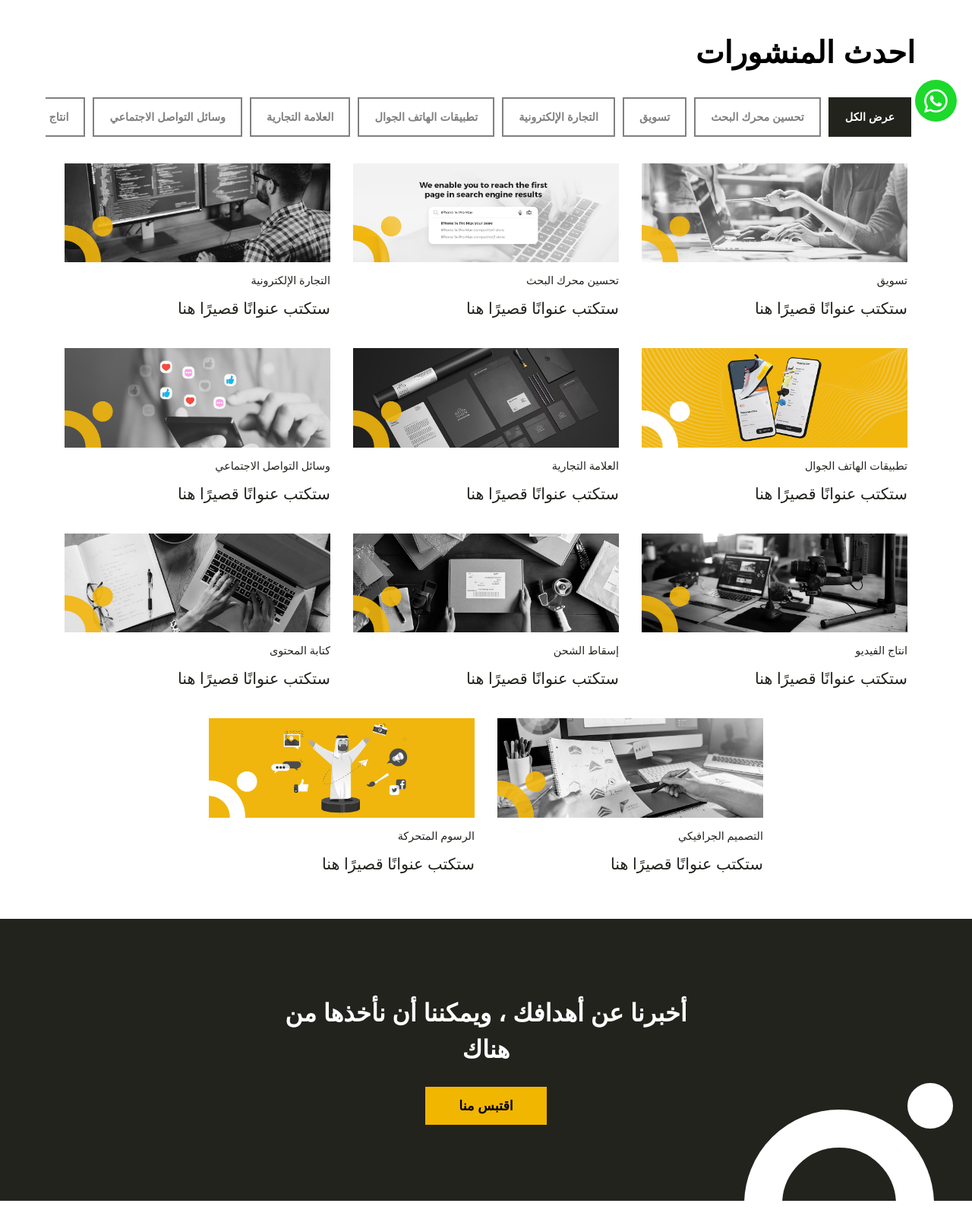
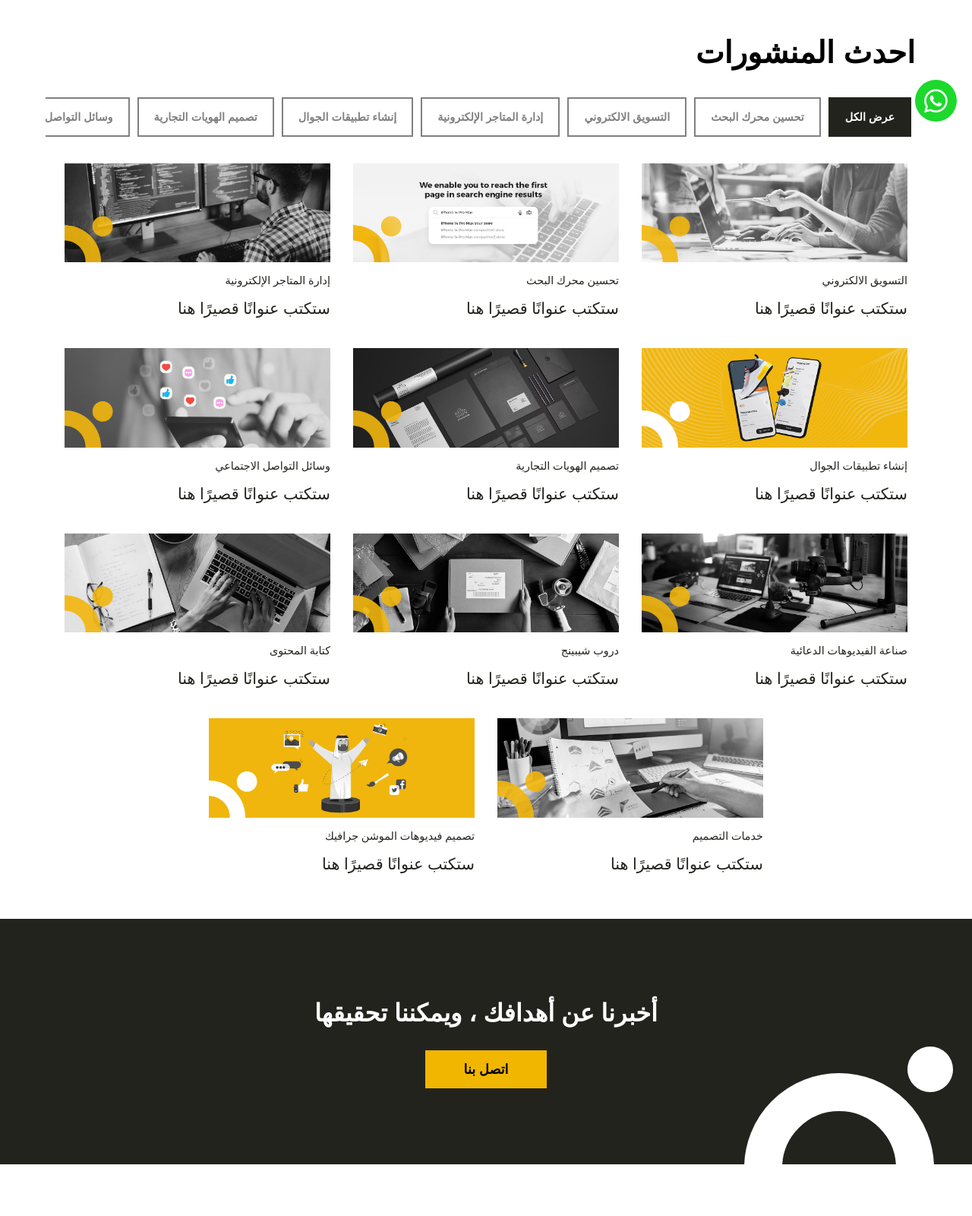
Before and after one commit to Yousef767/goal-makers, a plain HTML site: page Ar-Blog/blog.html in a window 1280 px wide. Shown: the part 620-2220 px from the top of the page at 76% size. Drawn offline with Linux system fonts and the light colour scheme.

Commit message:
Add files via upload

```diff
--- a/Ar-Blog/blog.html
+++ b/Ar-Blog/blog.html
@@ -23,31 +23,31 @@
     <div class="links-inner">
       <ul class="links">
         <li><a href="../Arabic/index.html">الرئيسية</a></li>
-        <li><a href="../Arabic/Pages/about.html">معلومات عننا</a></li>
+        <li><a href="../Arabic/Pages/about.html"> من نحن</a></li>
         <div class="servs-inner">
-          <li class="wrapper"><a>خدمات <i class="fa-solid fa-angle-down"></i></a></li>
+          <li class="wrapper"><a>خدماتنا  <i class="fa-solid fa-angle-down"></i></a></li>
           <div class="services">
             <a href="../Arabic/Services/seo.html">تحسين محركات البحث (SEO)</a>
-            <a href="../Arabic/Services/digital-markiting.html">التسويق الرقمي</a>
+            <a href="../Arabic/Services/digital-markiting.html">التسويق الالكتروني</a>
             <a href="../Arabic/Services/drop-shipping.html">دروب شيبينج</a>
-            <a href="../Arabic/Services/ec-management.html">إدارة التجارة الإلكترونية</a>
-            <a href="../Arabic/Services/ec-dev.html">تطوير التجارة الإلكترونية</a>
-            <a href="../Arabic/Services/mobile-development.html">تطوير تطبيقات الهاتف المحمول</a>
-            <a href="../Arabic/Services/branding.html">العلامات التجارية</a>
+            <a href="../Arabic/Services/ec-management.html">إدارة المتاجر الإلكترونية</a>
+            <a href="../Arabic/Services/ec-dev.html">إنشاء وتجهيز المتاجر الالكترونية</a>
+            <a href="../Arabic/Services/mobile-development.html">إنشاء تطبيقات الجوال </a>
+            <a href="../Arabic/Services/branding.html"> تصميم الهويات التجارية </a>
             <a href="../Arabic/Services/social-management.html">إدارة وسائل التواصل الاجتماعي</a>
             <a href="../Arabic/Services/content-writing.html">كتابة المحتوى</a>
-            <a href="../Arabic/Services/graphic-design.html">التصميم الجرافيكي</a>
-            <a href="../Arabic/Services/video-production.html">انتاج الفيديو</a>
-            <a href="../Arabic/Services/motion-graphic.html">فيديو موشن جرافيك</a>
+            <a href="../Arabic/Services/graphic-design.html"> خدمات التصميم </a>
+            <a href="../Arabic/Services/video-production.html"> صناعة الفيديوهات الدعائية </a>
+            <a href="../Arabic/Services/motion-graphic.html">  تصميم فيديوهات الموشن جرافيك</a>
           </div>
         </div>
-        <li><a href="../Arabic/Pages/clients.html">عملاء</a></li>
+        <li><a href="../Arabic/Pages/clients.html">عملائنا</a></li>
         <li><a href="../Arabic/Pages/contact.html">اتصل بنا</a></li>
         <li><a href="./blog.html">المدونة</a></li>
         <li class="trans"><a href="../Blog/blog.html">English</a></li>
       </ul>
       <div class="btns">
-        <a href="../Arabic/Pages/contact.html">اقتبس منا</a>
+        <a href="../Arabic/Pages/contact.html">تواصل معنا</a>
         <button class="menu">
           <span></span>
           <span></span>
@@ -62,12 +62,12 @@
   <!-- Start Featured Posts -->
   <section class="featuredInner">
     <div class="blogCard">
-      <h6>منشورات مميزة</h6>
-      <h1>11 نوع من المحتويات الشائعة وكيفية استخدامها</h1>
+      <h6>خدمات مميزة</h6>
+      <h1>11 نوع من الخدمات الشائعة وكيفية استخدامها</h1>
       <p>المحتوى هو عملة الإنترنت ، وهناك
         العديد من أنواع المحتوى التي يمكن أن تركز عليها العلامات التجارية للتفاعل
         الجماهير ، والوصول إلى أسواق جديدة ، وتقديم قيمة إليه</p>
-      <a href="##">المزيد</a>
+      <li><a href="##">المزيد</a></li>
     </div>
     <a href="./chatgpt.html">
       <img src="../Media/post.jpg" alt="">
@@ -93,22 +93,22 @@
           </div>
           <div class="bubble" data-post-id="3"  data-post-reed="0" data-post-order="0">
             <div class="text">
-              <span data-id="marketing">تسويق</span>
+              <span data-id="marketing">التسويق الالكتروني</span>
             </div>
           </div>
           <div class="bubble" data-post-id="4"  data-post-reed="0" data-post-order="0">
             <div class="text">
-              <span data-id="ec">التجارة الإلكترونية</span>
+              <span data-id="ec"> إدارة المتاجر الإلكترونية</span>
             </div>
           </div>
           <div class="bubble" data-post-id="5"  data-post-reed="0" data-post-order="0">
             <div class="text">
-              <span data-id="ma">تطبيقات الهاتف الجوال</span>
+              <span data-id="ma">إنشاء تطبيقات الجوال   </span>
             </div>
           </div>
           <div class="bubble" data-post-id="6"  data-post-reed="0" data-post-order="0">
             <div class="text">
-              <span data-id="branding">العلامة التجارية</span>
+              <span data-id="branding">تصميم الهويات التجارية  </span>
             </div>
           </div>
           <div class="bubble" data-post-id="7"  data-post-reed="0" data-post-order="0">
@@ -118,12 +118,12 @@
           </div>
           <div class="bubble" data-post-id="8"  data-post-reed="0" data-post-order="0">
             <div class="text">
-              <span data-id="vp">انتاج الفيديو</span>
+              <span data-id="vp"> صناعة الفيديوهات الدعائية </span>
             </div>
           </div>
           <div class="bubble" data-post-id="9"  data-post-reed="0" data-post-order="0">
             <div class="text">
-              <span data-id="ds">إسقاط الشحن</span>
+              <span data-id="ds">دروب شيبينج</span>
             </div>
           </div>
           <div class="bubble" data-post-id="10" data-post-reed="0" data-post-order="0">
@@ -133,12 +133,12 @@
           </div>
           <div class="bubble" data-post-id="11" data-post-reed="0" data-post-order="0">
             <div class="text">
-              <span data-id="gd">التصميم الجرافيكي</span>
+              <span data-id="gd"> خدمات التصميم </span>
             </div>
           </div>
           <div class="bubble" data-post-id="12" data-post-reed="0" data-post-order="0">
             <div class="text">
-              <span data-id="mg">الرسوم المتحركة </span>
+              <span data-id="mg">  تصميم فيديوهات الموشن جرافيك  </span>
             </div>
           </div>
         </div>
@@ -154,7 +154,7 @@
     <div class="postsInner" id="all" style="display: flex;">
       <a href="./Marketing.html" class="post">
         <img src="../Media/banners/digital-marketing.jpg" alt="">
-        <span>تسويق</span>
+        <span>التسويق الالكتروني</span>
         <h3>ستكتب عنوانًا قصيرًا هنا</h3>
       </a>
       <a href="./seo.html" class="post">
@@ -164,17 +164,17 @@
       </a>
       <a href="./ecommerce.html" class="post">
         <img src="../Media/banners/ecommerce-dev.jpg" alt="">
-        <span>التجارة الإلكترونية</span>
+        <span>إدارة المتاجر الإلكترونية </span>
         <h3>ستكتب عنوانًا قصيرًا هنا</h3>
       </a>
       <a href="./mobile-app.html" class="post">
         <img src="../Media/banners/mobile-dev-banner.jpg" alt="">
-        <span>تطبيقات الهاتف الجوال</span>
+        <span>إنشاء تطبيقات الجوال   </span>
         <h3>ستكتب عنوانًا قصيرًا هنا</h3>
       </a>
       <a href="./branding.html" class="post">
         <img src="../Media/banners/branding.jpg" alt="">
-        <span>العلامة التجارية</span>
+        <span>تصميم الهويات التجارية  </span>
         <h3>ستكتب عنوانًا قصيرًا هنا</h3>
       </a>
       <a href="./social-media.html" class="post">
@@ -184,12 +184,12 @@
       </a>
       <a href="./video-production.html" class="post">
         <img src="../Media/banners/video-production.jpg" alt="">
-        <span>انتاج الفيديو</span>
+        <span>صناعة الفيديوهات الدعائية  </span>
         <h3>ستكتب عنوانًا قصيرًا هنا</h3>
       </a>
       <a href="./dropshipping.html" class="post">
         <img src="../Media/banners/drop-shipping.jpg" alt="">
-        <span>إسقاط الشحن</span>
+        <span>دروب شيبينج </span>
         <h3>ستكتب عنوانًا قصيرًا هنا</h3>
       </a>
       <a href="./content-writing.html" class="post">
@@ -199,12 +199,12 @@
       </a>
       <a href="./graphic-design.html" class="post">
         <img src="../Media/banners/graphic-design.jpg" alt="">
-        <span>التصميم الجرافيكي</span>
+        <span>خدمات التصميم  </span>
         <h3>ستكتب عنوانًا قصيرًا هنا</h3>
       </a>
       <a href="./motion-graphic.html" class="post">
         <img src="../Media/banners/motion-graphic.jpg" alt="">
-        <span>الرسوم المتحركة</span>
+        <span>تصميم فيديوهات الموشن جرافيك </span>
         <h3>ستكتب عنوانًا قصيرًا هنا</h3>
       </a>
     </div>
@@ -222,7 +222,7 @@
     <div class="postsInner" id="marketing">
       <a href="./Marketing.html" class="post">
         <img src="../Media/banners/digital-marketing.jpg" alt="">
-        <span>تسويق</span>
+        <span>التسويق الالكتروني</span>
         <h3>ستكتب عنوانًا قصيرًا هنا</h3>
       </a>
     </div>
@@ -231,7 +231,7 @@
     <div class="postsInner" id="ec">
       <a href="./ecommerce.html" class="post">
         <img src="../Media/banners/ecommerce-dev.jpg" alt="">
-        <span>التجارة الإلكترونية</span>
+        <span>إدارة المتاجر الإلكترونية </span>
         <h3>ستكتب عنوانًا قصيرًا هنا</h3>
       </a>
     </div>
@@ -240,7 +240,7 @@
     <div class="postsInner" id="ma">
       <a href="./mobile-app.html" class="post">
         <img src="../Media/banners/mobile-dev-banner.jpg" alt="">
-        <span>تطبيقات الهاتف الجوال</span>
+        <span>إنشاء تطبيقات الجوال   </span>
         <h3>ستكتب عنوانًا قصيرًا هنا</h3>
       </a>
     </div>
@@ -249,7 +249,7 @@
     <div class="postsInner" id="branding">
       <a href="./branding.html" class="post">
         <img src="../Media/banners/branding.jpg" alt="">
-        <span>العلامة التجارية</span>
+        <span>تصميم الهويات التجارية  </span>
         <h3>ستكتب عنوانًا قصيرًا هنا</h3>
       </a>
     </div>
@@ -267,7 +267,7 @@
     <div class="postsInner" id="vp">
       <a href="./video-production.html" class="post">
         <img src="../Media/banners/video-production.jpg" alt="">
-        <span>انتاج الفيديو</span>
+        <span>صناعة الفيديوهات الدعائية  </span>
         <h3>ستكتب عنوانًا قصيرًا هنا</h3>
       </a>
     </div>
@@ -276,7 +276,7 @@
     <div class="postsInner" id="ds">
       <a href="./dropshipping.html" class="post">
         <img src="../Media/banners/drop-shipping.jpg" alt="">
-        <span>إسقاط الشحن</span>
+        <span>دروب شيبينج </span>
         <h3>ستكتب عنوانًا قصيرًا هنا</h3>
       </a>
     </div>
@@ -294,7 +294,7 @@
     <div class="postsInner" id="gd">
       <a href="./graphic-design.html" class="post">
         <img src="../Media/banners/graphic-design.jpg" alt="">
-        <span>التصميم الجرافيكي</span>
+        <span>خدمات التصميم  </span>
         <h3>ستكتب عنوانًا قصيرًا هنا</h3>
       </a>
     </div>
@@ -303,7 +303,7 @@
     <div class="postsInner" id="mg">
       <a href="./motion-graphic.html" class="post">
         <img src="../Media/banners/motion-graphic.jpg" alt="">
-        <span>الرسوم المتحركة</span>
+        <span>تصميم فيديوهات الموشن جرافيك </span>
         <h3>ستكتب عنوانًا قصيرًا هنا</h3>
       </a>
     </div>
@@ -313,8 +313,8 @@
   <!--Start Tell Us-->
   <div class="tellUs black">
     <div class="joinInner">
-      <h2>أخبرنا عن أهدافك ، ويمكننا أن نأخذها من هناك </h2>
-      <a href="../Arabic/Pages/contact.html">اقتبس منا</a>
+      <h2>أخبرنا عن أهدافك ، ويمكننا تحقيقها  </h2>
+      <a href="../Arabic/Pages/contact.html">اتصل بنا</a>
     </div>
     <div class="circle3">
       <span></span>
@@ -377,7 +377,6 @@
         </div>
         <div class="co">
           <a href="../Arabic/Services/TERMS.html">الشروط</a>
-          <a href="../Arabic/Pages/contact.html">اقتبس منا</a>
           <a href="../Arabic/Pages/contact.html">اتصل بنا</a>
         </div>
       </div>
--- a/scss/style.scss
+++ b/scss/style.scss
@@ -1622,6 +1622,7 @@ input[type="submit"] {
     line-height: 2;
   }
   li {
+    list-style: none;
     a{
       width: 150px;
     height: 50px;
```
Also changed, not shown: Ar-Blog/Marketing.html (+14 -15 lines), Ar-Blog/branding.html (+14 -15 lines), Ar-Blog/chatgpt.html (+14 -15 lines), Ar-Blog/content-writing.html (+14 -16 lines), Ar-Blog/dropshipping.html (+14 -15 lines), Ar-Blog/ecommerce.html (+14 -15 lines), Ar-Blog/graphic-design.html (+14 -15 lines), Ar-Blog/mobile-app.html (+14 -15 lines), Ar-Blog/motion-graphic.html (+14 -15 lines), Ar-Blog/scss/style.scss (+18 -3 lines), Ar-Blog/seo.html (+14 -15 lines), Ar-Blog/social-media.html (+14 -15 lines), Ar-Blog/video-production.html (+14 -15 lines), Ar-Blog/scss/style.css, 1 more files, 2 other files.
